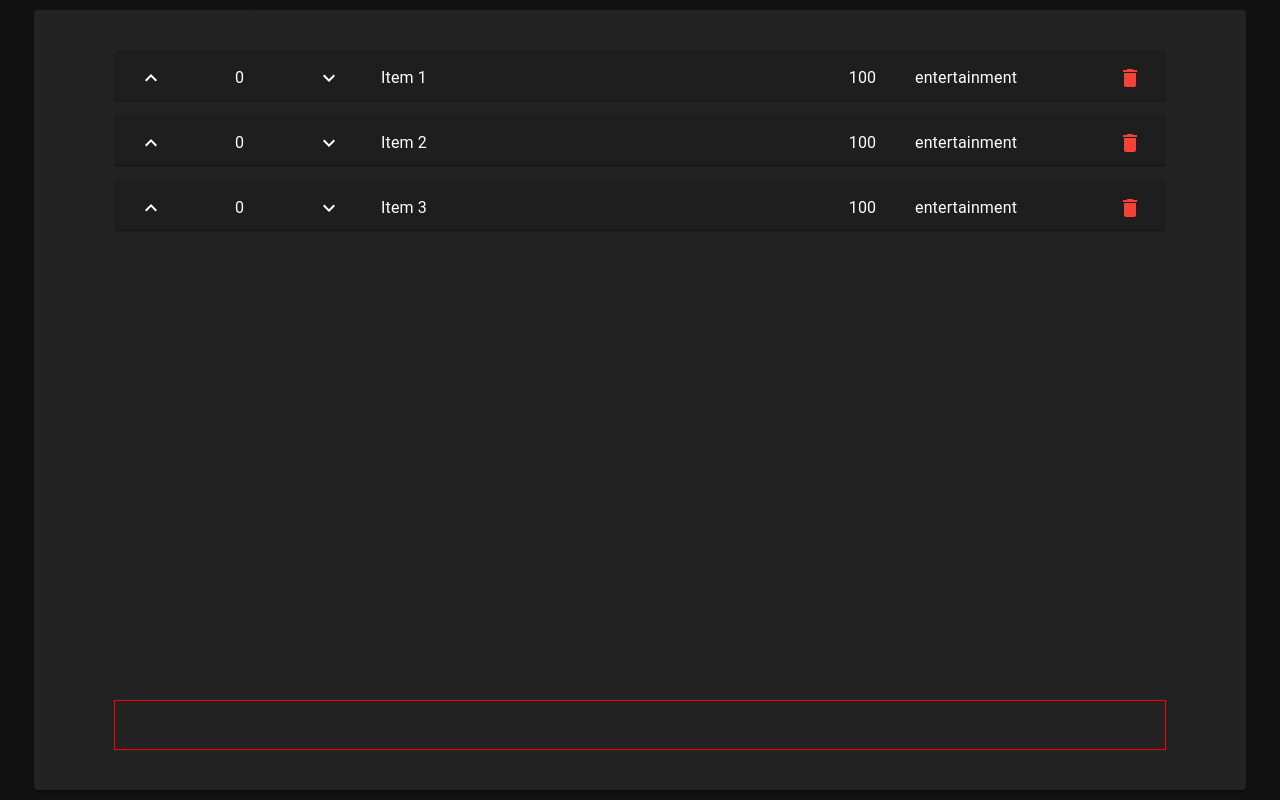
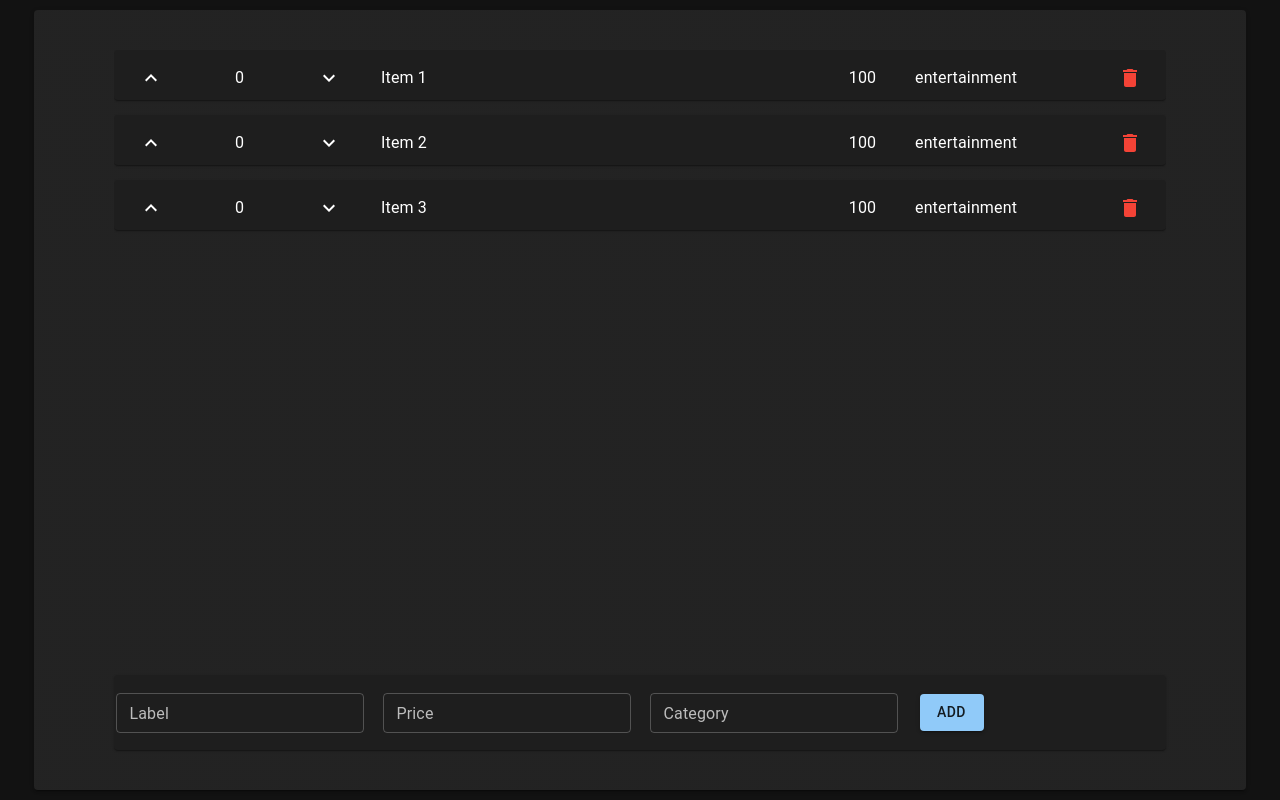
Before and after one commit to freitagdavid/ranked-wish-list, a React (Create React App) app: page / in a window 1280 px wide. Built offline with nearby package versions, Linux system fonts and the light colour scheme.

Commit message:
components/itemInput/index: Basic functionality implemented

```diff
--- a/src/components/itemInput/index.js
+++ b/src/components/itemInput/index.js
@@ -1,8 +1,140 @@
-const ItemInput = () => {
+import InputAdornment from "@mui/material/InputAdornment";
+import TextField from "@mui/material/TextField";
+import Grid from "@mui/material/Grid";
+import Card from "@mui/material/Card";
+import Button from "@mui/material/Button";
+import FormControl from "@mui/material/FormControl";
+import { useState } from "react";
+
+const ItemInput = ({ addItem }) => {
+    const [label, setLabel] = useState("");
+    const [price, setPrice] = useState("");
+    const [category, setCategory] = useState("");
+
+    const [state, setState] = useState({
+        label: "",
+        price: "",
+        category: "",
+    });
+
+    const handleChange = (e) => {
+        setState((prevState) => {
+            return {
+                ...prevState,
+                [e.target.name]: e.target.value,
+            };
+        });
+        console.log(state);
+    };
+
+    const handleSubmit = (e) => {
+        e.preventDefault();
+        addItem(state.label, state.price, state.category);
+        setState({ label: "", price: "", category: "" });
+    };
+
     return (
-        <div
-            style={{ width: "100%", border: "solid 1px red", height: 50 }}
-        ></div>
+        <Card
+            sx={{
+                height: 75,
+                width: "100%",
+                display: "flex",
+                alignContent: "center",
+            }}
+        >
+            <FormControl
+                sx={{
+                    width: "100%",
+                    display: "flex",
+                    justifyContent: "center",
+                }}
+            >
+                <Grid container spacing={2}>
+                    <Grid
+                        item
+                        xs={3}
+                        sx={{
+                            display: "flex",
+                            justifyContent: "center",
+                            alignItems: "center",
+                        }}
+                    >
+                        <TextField
+                            variant="outlined"
+                            label="Label"
+                            name="label"
+                            size="small"
+                            value={state.label}
+                            onChange={(e) => handleChange(e)}
+                        ></TextField>
+                    </Grid>
+                    <Grid
+                        item
+                        xs={3}
+                        sx={{
+                            display: "flex",
+                            justifyContent: "center",
+                            alignItems: "center",
+                        }}
+                    >
+                        <TextField
+                            variant="outlined"
+                            label="Price"
+                            size="small"
+                            name="price"
+                            value={state.price}
+                            onChange={(e) => handleChange(e)}
+                            startAdornment={
+                                <InputAdornment position="start">
+                                    $
+                                </InputAdornment>
+                            }
+                        ></TextField>
+                    </Grid>
+                    <Grid
+                        item
+                        xs={3}
+                        sx={{
+                            display: "flex",
+                            justifyContent: "center",
+                            alignItems: "center",
+                        }}
+                    >
+                        <TextField
+                            variant="outlined"
+                            label="Category"
+                            size="small"
+                            name="category"
+                            value={state.category}
+                            onChange={(e) => handleChange(e)}
+                            startAdornment={
+                                <InputAdornment position="start">
+                                    $
+                                </InputAdornment>
+                            }
+                        ></TextField>
+                    </Grid>
+                    <Grid
+                        item
+                        xs={1}
+                        sx={{
+                            display: "flex",
+                            justifyContent: "center",
+                            alignItems: "center",
+                        }}
+                    >
+                        <Button
+                            variant="contained"
+                            color="primary"
+                            onClick={(e) => handleSubmit(e)}
+                            type="submit"
+                        >
+                            Add
+                        </Button>
+                    </Grid>
+                </Grid>
+            </FormControl>
+        </Card>
     );
 };
 
```
